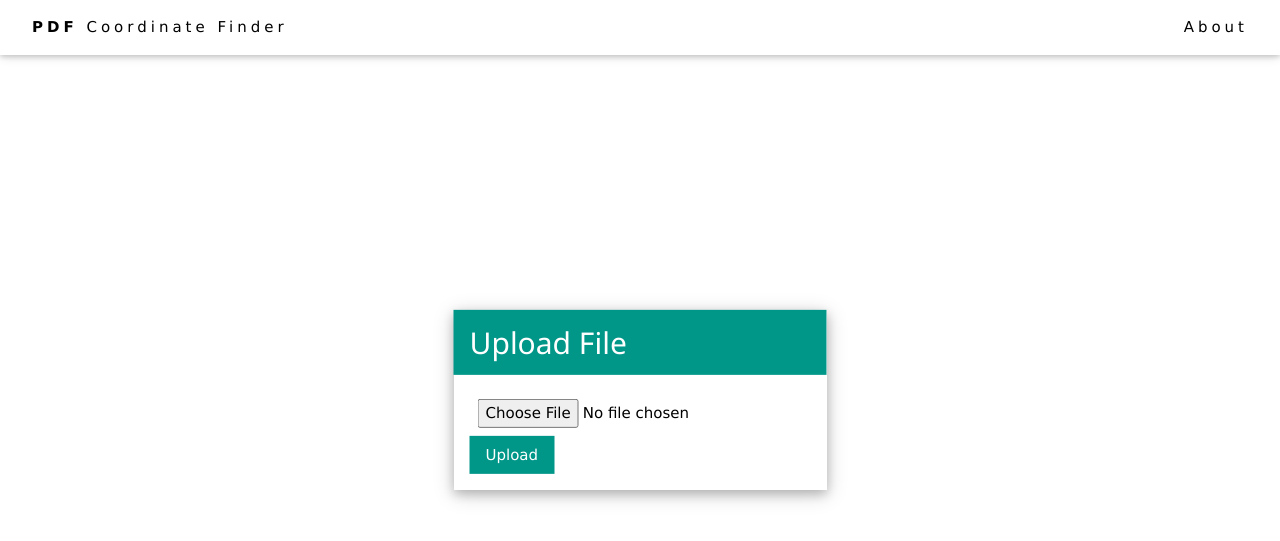
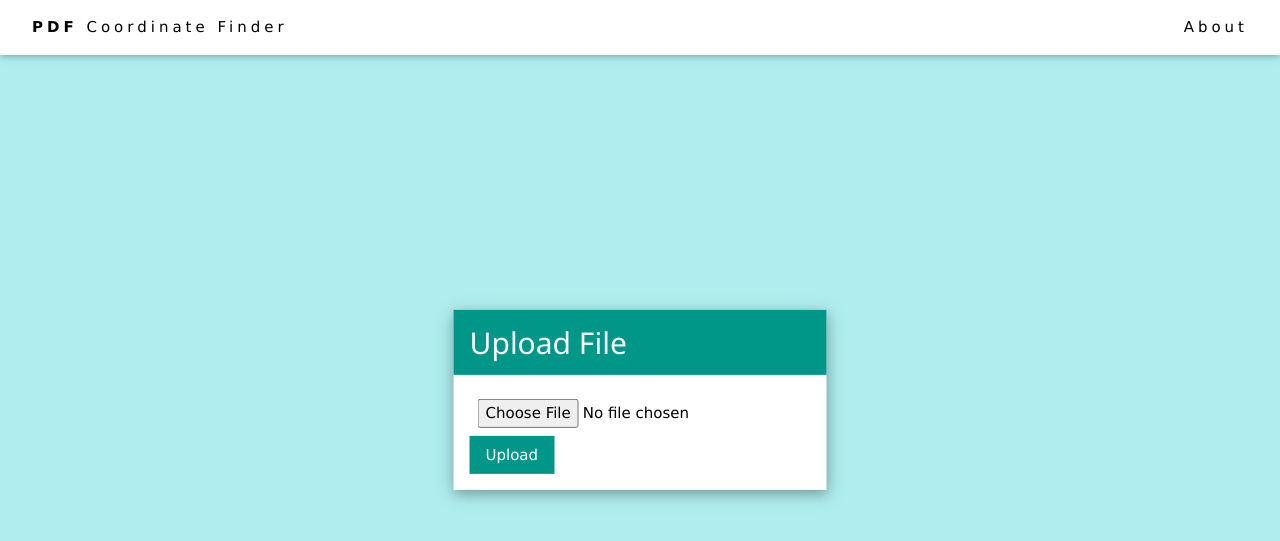
Before and after one commit to arunksoman/PDF_Cordinate_Finder, a Flask app: page / in a window 1280 px wide. Shown: the top 541 px of the page. Run offline with Flask 2, Linux system fonts and the light colour scheme; some libraries are stand-ins or nearby versions.

Commit message:
changed bodybg for better page visibility

```diff
--- a/app/templates/index.html
+++ b/app/templates/index.html
@@ -2,7 +2,7 @@
 {% block body %}
 <div class="w3-content w3-padding" style="max-width:1564px">
     <div class="w3-display-middle">
-        <div class="w3-card-4">
+        <div class="w3-card-4 w3-white">
             {% with messages = get_flashed_messages(with_categories=true) %}
             {% if messages %}
             {% for category, message in messages %}
--- a/app/templates/layout.html
+++ b/app/templates/layout.html
@@ -10,7 +10,7 @@
 
 </head>
 
-<body>
+<body bgcolor="PaleTurquoise">
     {% block header %}
     <div class="w3-top" id="navbar">
         <div class="w3-bar w3-white w3-wide w3-padding w3-card">
```
Also changed, not shown: 1 other file.
